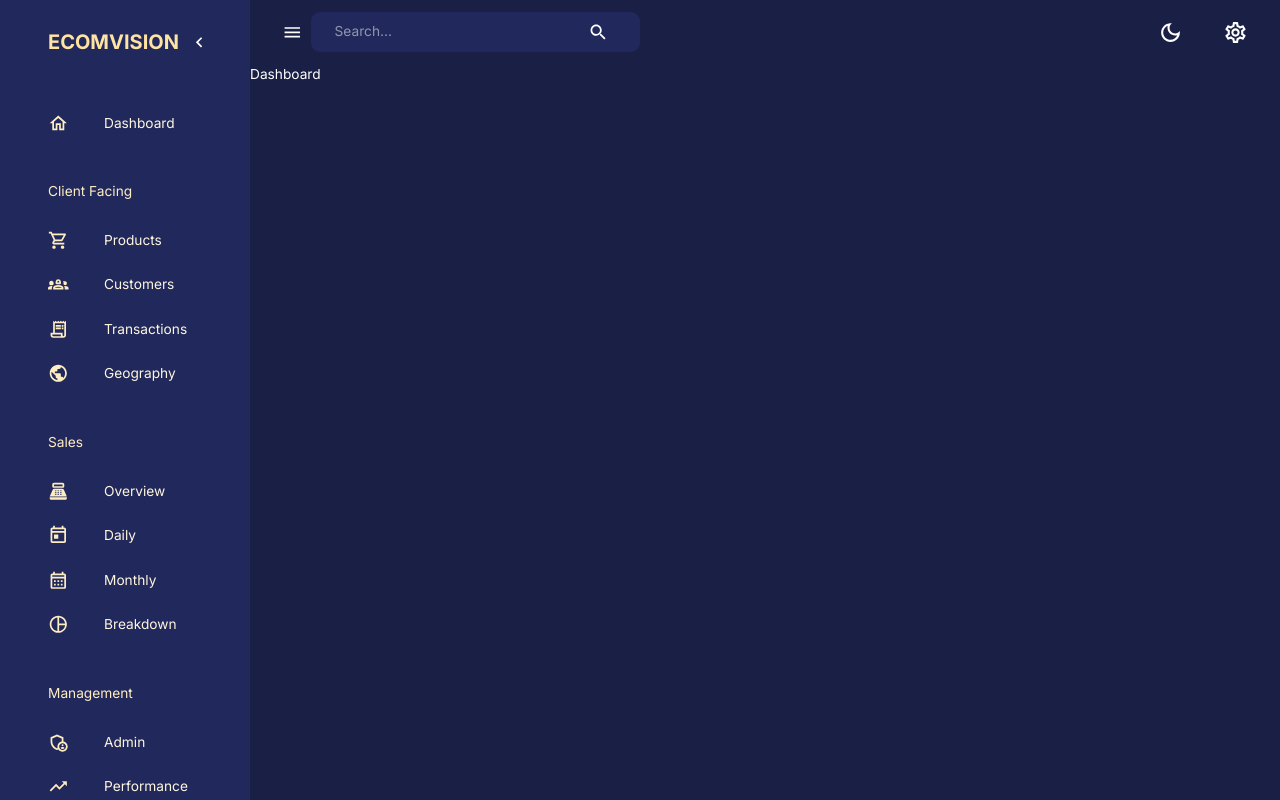
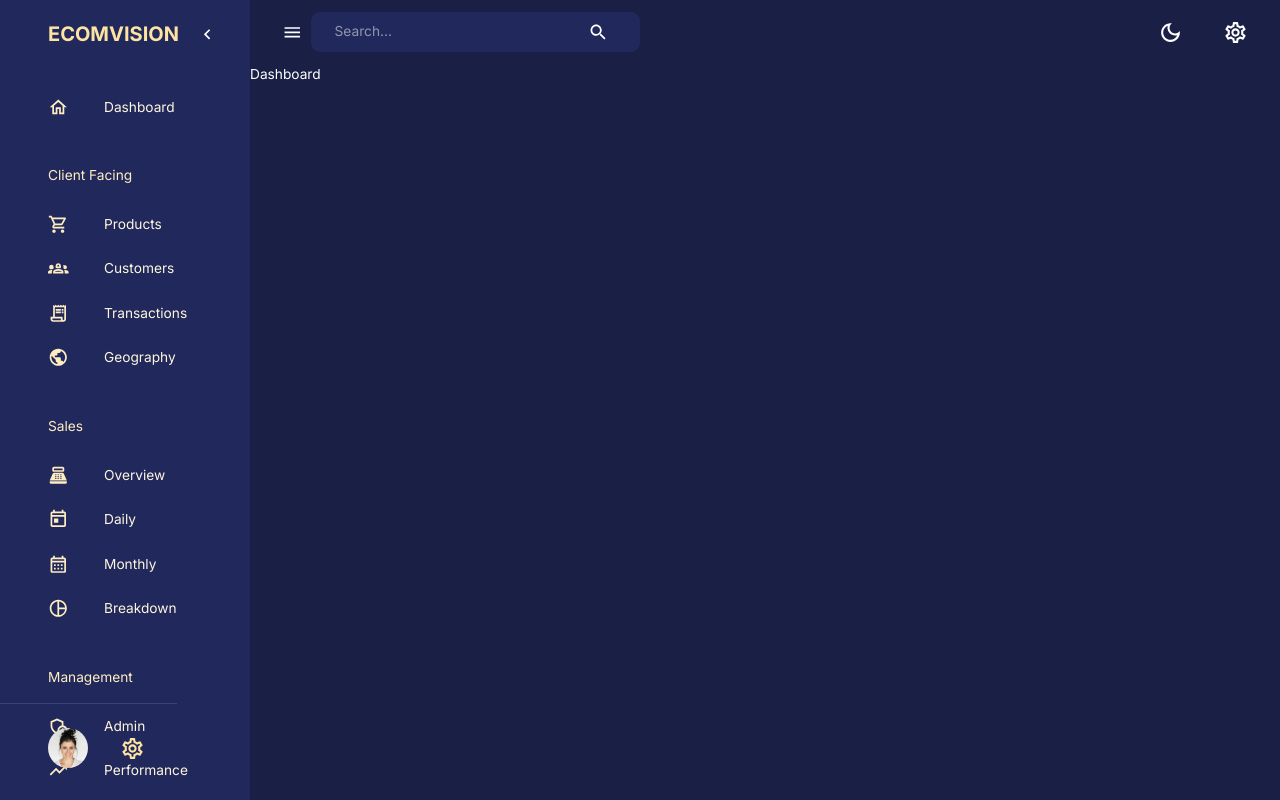
Before and after one commit to Andreeevna/Admin-Dashboard-React, a React (Vite) app in the folder frontend/: page /dashboard in a window 1280 px wide. Built offline with nearby package versions, Linux system fonts and the light colour scheme; no server answers.

Commit message:
added profile in sidebar

```diff
--- a/frontend/src/components/Sidebar/index.jsx
+++ b/frontend/src/components/Sidebar/index.jsx
@@ -9,12 +9,14 @@ import {
 	PointOfSaleOutlined,
 	PublicOutlined,
 	ReceiptLongOutlined,
+	SettingsOutlined,
 	ShoppingCartOutlined,
 	TodayOutlined,
 	TrendingUpOutlined,
 } from '@mui/icons-material'
 import {
 	Box,
+	Divider,
 	Drawer,
 	IconButton,
 	List,
@@ -28,6 +30,8 @@ import {
 import { useEffect, useState } from 'react'
 import { useLocation, useNavigate } from 'react-router-dom'
 import FlexBetween from '../FlexBetween'
+
+import profileImage from './../../assets/profile.png'
 
 const navItems = [
 	{
@@ -89,6 +93,7 @@ const navItems = [
 ]
 
 const Sidebar = ({
+	user,
 	isNoMobile,
 	drawerWidth,
 	isSidebarOpen,
@@ -124,7 +129,7 @@ const Sidebar = ({
 					}}
 				>
 					<Box width='100%'>
-						<Box m='1.5rem 2rem 2rem 3rem'>
+						<Box m='1rem 1.5rem 1.5rem 3rem'>
 							<FlexBetween color={theme.palette.secondary.main}>
 								<Box display='flex' alignItems='center' gap='0.5rem'>
 									<Typography variant='h4' fontWeight='bold'>
@@ -193,6 +198,41 @@ const Sidebar = ({
 							})}
 						</List>
 					</Box>
+					<Box position='absolute' bottom='2rem'>
+						<Divider />
+						<FlexBetween textTransform='none' gap='1rem' m='1.5rem 2rem 0 3rem'>
+							<Box
+								component='img'
+								alt='profile'
+								src={profileImage}
+								height='40px'
+								width='40px'
+								borderRadius='50%'
+								sx={{ objectFit: 'cover' }}
+							/>
+							<Box textAlign='left'>
+								<Typography
+									fontWeight='bold'
+									fontSize='0.9rem'
+									sx={{ color: theme.palette.secondary[100] }}
+								>
+									{user.name}
+								</Typography>
+								<Typography
+									fontSize='0.8rem'
+									sx={{ color: theme.palette.secondary[200] }}
+								>
+									{user.occupation}
+								</Typography>
+							</Box>
+							<SettingsOutlined
+								sx={{
+									color: theme.palette.secondary[300],
+									fontSize: '25px ',
+								}}
+							/>
+						</FlexBetween>
+					</Box>
 				</Drawer>
 			)}
 		</Box>
--- a/frontend/src/main.jsx
+++ b/frontend/src/main.jsx
@@ -1,16 +1,22 @@
 import { configureStore } from '@reduxjs/toolkit'
+import { setupListeners } from '@reduxjs/toolkit/query'
 import { StrictMode } from 'react'
 import { createRoot } from 'react-dom/client'
 import { Provider } from 'react-redux'
 import globalReducer from '../src/state'
 import App from './App.jsx'
 import './index.css'
+import { api } from './state/api'
 
 const store = configureStore({
 	reducer: {
 		global: globalReducer,
+		[api.reducerPath]: api.reducer,
 	},
+	middleware: getDefault => getDefault().concat(api.middleware),
 })
+
+setupListeners(store.dispatch)
 
 createRoot(document.getElementById('root')).render(
 	<StrictMode>
--- a/frontend/src/scenes/layout/index.jsx
+++ b/frontend/src/scenes/layout/index.jsx
@@ -1,17 +1,25 @@
 import { Box, useMediaQuery } from '@mui/material'
 import { useState } from 'react'
+import { useSelector } from 'react-redux'
 import { Outlet } from 'react-router-dom'
 import Navbar from '../../components/Navbar'
 import Sidebar from '../../components/Sidebar'
+import { useGetUserQuery } from '../../state/api'
 
 const Layout = () => {
 	const isNoMobile = useMediaQuery('(min-width:600px)')
 
 	const [isSidebarOpen, setIsSidebarOpen] = useState(true)
 
+	const userId = useSelector(state => state.global.userId)
+
+	const { data } = useGetUserQuery(userId)
+	console.log(data)
+
 	return (
 		<Box display={isNoMobile ? 'flex' : 'block'} width='100%' height='100%'>
 			<Sidebar
+				user={data || {}}
 				isNoMobile={isNoMobile}
 				drawerWidth='250px'
 				isSidebarOpen={isSidebarOpen}
@@ -19,6 +27,7 @@ const Layout = () => {
 			/>
 			<Box flexGrow={1}>
 				<Navbar
+					user={data || {}}
 					isSidebarOpen={isSidebarOpen}
 					setIsSidebarOpen={setIsSidebarOpen}
 				/>
--- a/frontend/src/state/api.js
+++ b/frontend/src/state/api.js
@@ -1,7 +1,9 @@
 import { createApi, fetchBaseQuery } from '@reduxjs/toolkit/query/react'
 
 export const api = createApi({
-	baseQuery: fetchBaseQuery({ baseUrl: process.env.REACT_APP_BASE_URL }),
+	baseQuery: fetchBaseQuery({
+		baseUrl: import.meta.env.VITE_REACT_APP_BASE_URL,
+	}),
 	reducerPath: 'adminApi',
 	tagTypes: ['User'],
 	endpoints: build => ({
```
Also changed, not shown: frontend/src/assets/profile.png (added), 1 other file (tests, documents, lock files or other folders).
